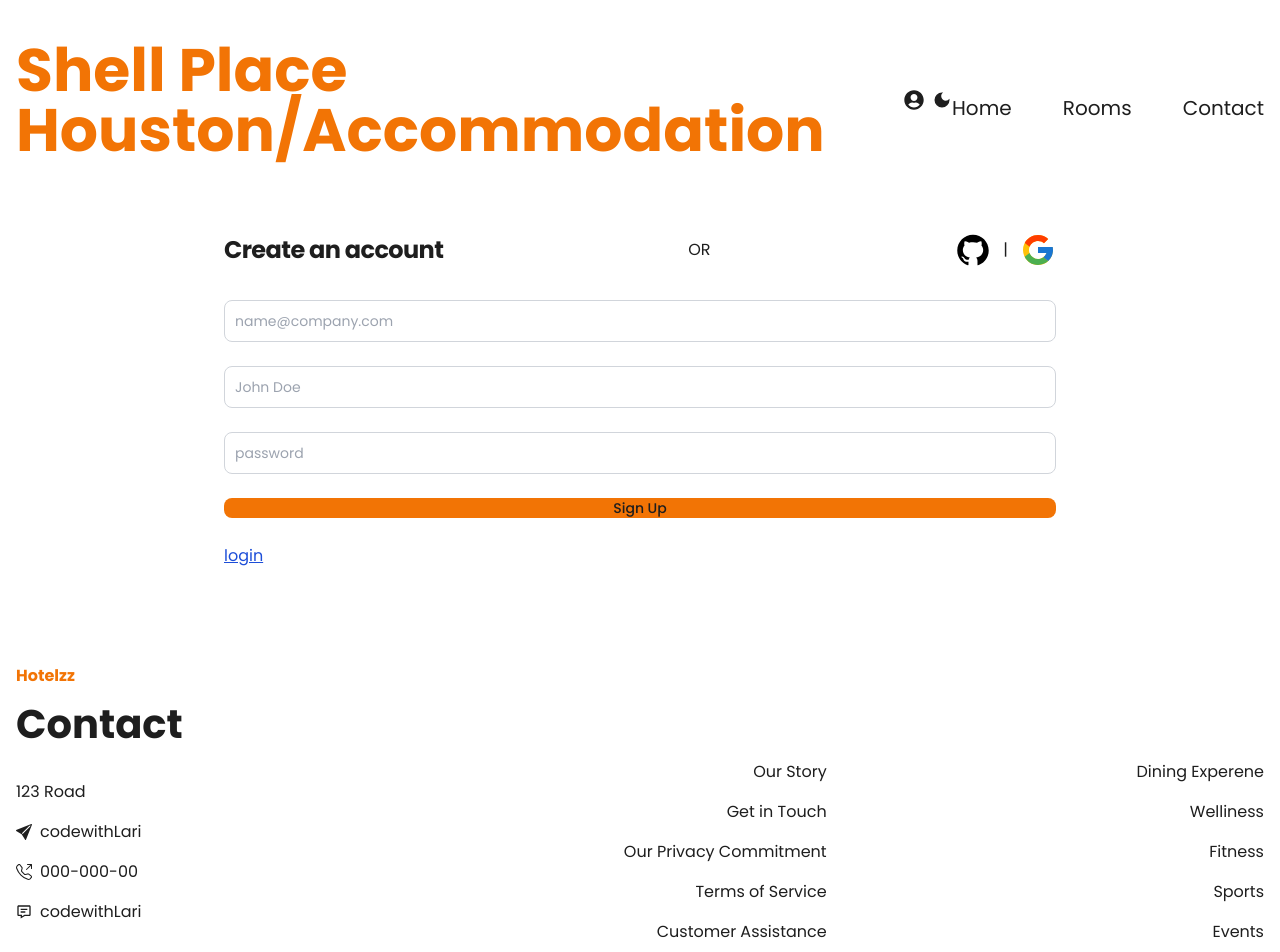
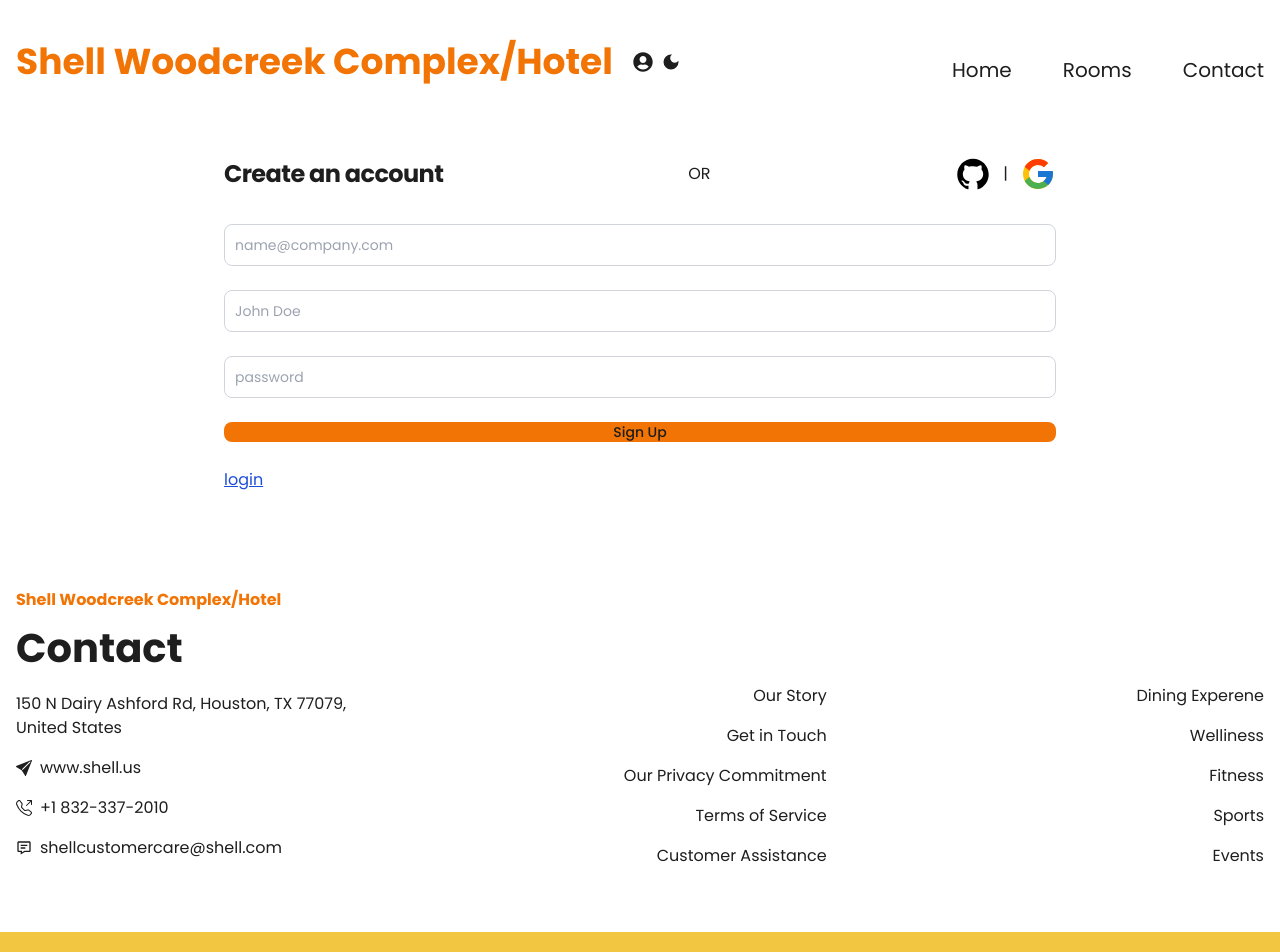
Before and after one commit to Newthings0/hotel-management, a Next.js app: page /auth in a window 1280 px wide. Shown: the top 952 px of the page. Built offline with nearby package versions, Linux system fonts and the light colour scheme; no server answers.

Commit message:
Updated name and address

```diff
--- a/src/app/(web)/auth/page.tsx
+++ b/src/app/(web)/auth/page.tsx
@@ -38,7 +38,7 @@ const Auth = () => {
       router.push("/");
     } catch (error) {
       console.log(error);
-      toast.error("Something wen't wrong");
+      toast.error("Something went wrong");
     }
   };
 
--- a/src/app/(web)/layout.tsx
+++ b/src/app/(web)/layout.tsx
@@ -15,7 +15,7 @@ const poppins = Poppins({
 });
 
 export const metadata: Metadata = {
-  title: "Hotel Management App",
+  title: "Shell Woodcreek Complex/Hotel",
   description: "Discover the best hotel rooms",
 };
 
--- a/src/components/Footer/Footer.tsx
+++ b/src/components/Footer/Footer.tsx
@@ -1,55 +1,59 @@
-import Link from "next/link"
-import { BiMessageDetail } from "react-icons/bi"
-import { BsFillSendFill, BsTelephoneOutbound } from "react-icons/bs"
-
+import Link from "next/link";
+import { BiMessageDetail } from "react-icons/bi";
+import { BsFillSendFill, BsTelephoneOutbound } from "react-icons/bs";
 
 const Footer = () => {
   return (
-    <footer className='mt-16'>
-        <div className='container mx-auto px-4'>
-            <Link href='/' className='font-black text-tertiary-dark'>
-                Hotelzz
+    <footer className="mt-16">
+      <div className="container mx-auto px-4">
+        <Link href="/" className="font-black text-tertiary-dark">
+          Shell Woodcreek Complex/Hotel
         </Link>
-            <h4 className='font-semibold text-[40px] py-6'>Contact</h4>
 
-            <div className='flex flex-wrap gap-16 items-center justify-between'>
-                <div className='flex-1'>
-                   <p>123 Road</p>
-                   <div className='flex items-center py-4'>
+        <Link href="https://www.shell.us/about-us/contact-shell.html">
+          <h4 className="font-semibold text-[40px] py-6">Contact</h4>
+        </Link>
+
+        <div className="flex flex-wrap gap-16 items-center justify-between">
+          <div className="flex-1">
+            <p>150 N Dairy Ashford Rd, Houston, TX 77079, United States</p>
+            <div className="flex items-center py-4">
               <BsFillSendFill />
-                      <p className='ml-2'>codewithLari</p>
+              <Link href="https://www.shell.us/">
+                <p className="ml-2">www.shell.us</p>
+              </Link>
             </div>
-                   <div className='flex items-center'>
+            <div className="flex items-center">
               <BsTelephoneOutbound />
-                      <p className='ml-2'>000-000-00</p>
+              <p className="ml-2"> +1 832-337-2010</p>
             </div>
-                   <div className='flex items-center pt-4'>
+            <div className="flex items-center pt-4">
               <BiMessageDetail />
-                      <p className='ml-2'>codewithLari</p>
+              <p className="ml-2">shellcustomercare@shell.com</p>
             </div>
           </div>
 
-                <div className='flex-1 md:text-right'>
-                    <p className='pb-4'>Our Story</p>
-                    <p className='pb-4'>Get in Touch</p>
-                    <p className='pb-4'>Our Privacy Commitment</p>
-                    <p className='pb-4'>Terms of Service</p>
+          <div className="flex-1 md:text-right">
+            <p className="pb-4">Our Story</p>
+            <p className="pb-4">Get in Touch</p>
+            <p className="pb-4">Our Privacy Commitment</p>
+            <p className="pb-4">Terms of Service</p>
             <p>Customer Assistance</p>
           </div>
 
-                <div className='flex-1 md:text-right'>
-                    <p className='pb-4'>Dining Experene</p>
-                    <p className='pb-4'>Welliness</p>
-                    <p className='pb-4'>Fitness</p>
-                    <p className='pb-4'>Sports</p>
+          <div className="flex-1 md:text-right">
+            <p className="pb-4">Dining Experene</p>
+            <p className="pb-4">Welliness</p>
+            <p className="pb-4">Fitness</p>
+            <p className="pb-4">Sports</p>
             <p>Events</p>
           </div>
         </div>
       </div>
 
-        <div className='bg-tertiary-light h-10 md:h-[70px] mt-16 wfull bottom-0 left-0' />
+      <div className="bg-tertiary-light h-10 md:h-[70px] mt-16 wfull bottom-0 left-0" />
     </footer>
-  )
-}
+  );
+};
 
-export default Footer
+export default Footer;
--- a/src/components/Header/Header.tsx
+++ b/src/components/Header/Header.tsx
@@ -17,8 +17,11 @@ const Header = () => {
   return (
     <header className="py-10 px-4 container mx-auto text-xl flex flex-wrap md:flex-nowrap items-center justify-between">
       <div className="flex items-center w-full md:2/3">
-        <Link href="/" className="font-heading text-tertiary-dark">
-          Shell Place Houston/Accommodation
+        <Link
+          href="/"
+          className="font-medium md:font-semibold md:text-4xl text-xl  text-tertiary-dark"
+        >
+          Shell Woodcreek Complex/Hotel
         </Link>
         <ul className="flex items-center ml-5">
           <li className="flex items-center">
@@ -74,7 +77,9 @@ const Header = () => {
           <Link href="/rooms">Rooms</Link>
         </li>
         <li className="hover:-translate-y-2 duration-500 transition-all">
-          <Link href="/">Contact</Link>
+          <Link href="https://www.shell.us/about-us/contact-shell.html">
+            Contact
+          </Link>
         </li>
       </ul>
     </header>
--- a/src/components/HeroSection/ServerComponent.tsx
+++ b/src/components/HeroSection/ServerComponent.tsx
@@ -1,4 +1,5 @@
 import Image from "next/image";
+import Link from "next/link";
 
 export const heading1 = (
   <>
@@ -7,7 +8,9 @@ export const heading1 = (
       Experience an Exquisite Hotel Immersed in Rich History and Timeless
       Elegance.
     </p>
-    <button className="btn-primary">Get Started</button>
+    <Link href="/auth">
+      <button className="btn-primary">Get Started</button>
+    </Link>
   </>
 );
 
```
Lines whose indentation alone changed are shown as unchanged.
